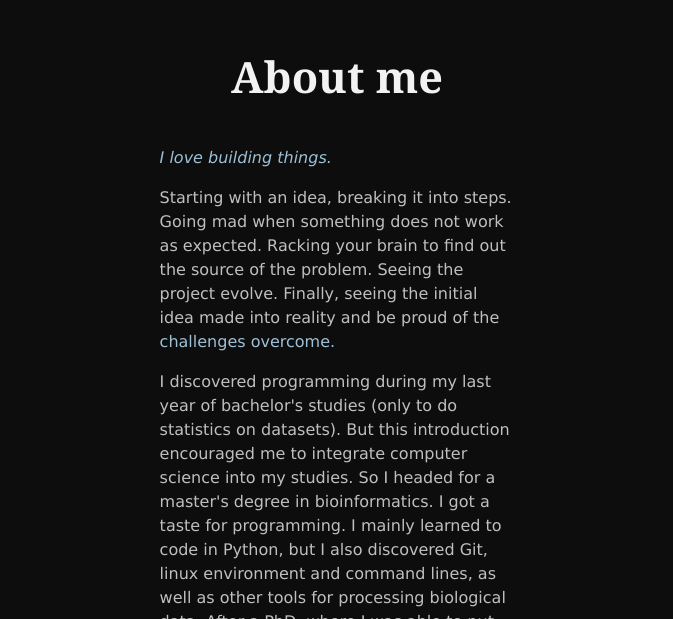
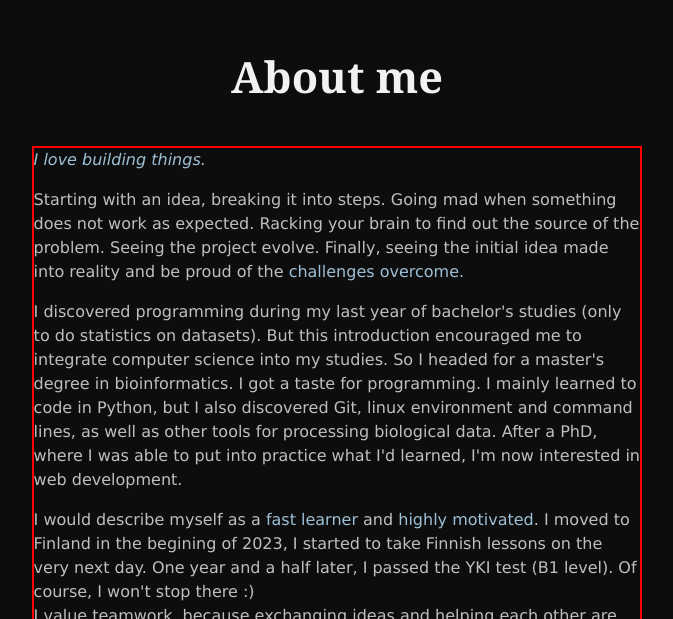
Before and after one commit to nuoskala/portfolio, a React (Vite) app in the folder portfolio-front/: page /about in a window 1280 px wide. Shown: the part 181-800 px from the top of the page, without its empty margins (303-976 px from the left). Built offline with nearby package versions, Linux system fonts and the light colour scheme.

Commit message:
fix: width of About text

```diff
--- a/portfolio-front/src/App.css
+++ b/portfolio-front/src/App.css
@@ -276,11 +276,11 @@ h2 {
 
 .about-text {
   color: var(--content-color);
-  max-width: 60ch;
+  width: min(50vw, 60ch);
   margin: 0 auto;
   font-size: 1rem;
   line-height: 1.5;
-  padding: 0 10vw;
+  border: 2px solid red;
 }
 
 .about-text .about-text-em {
```
